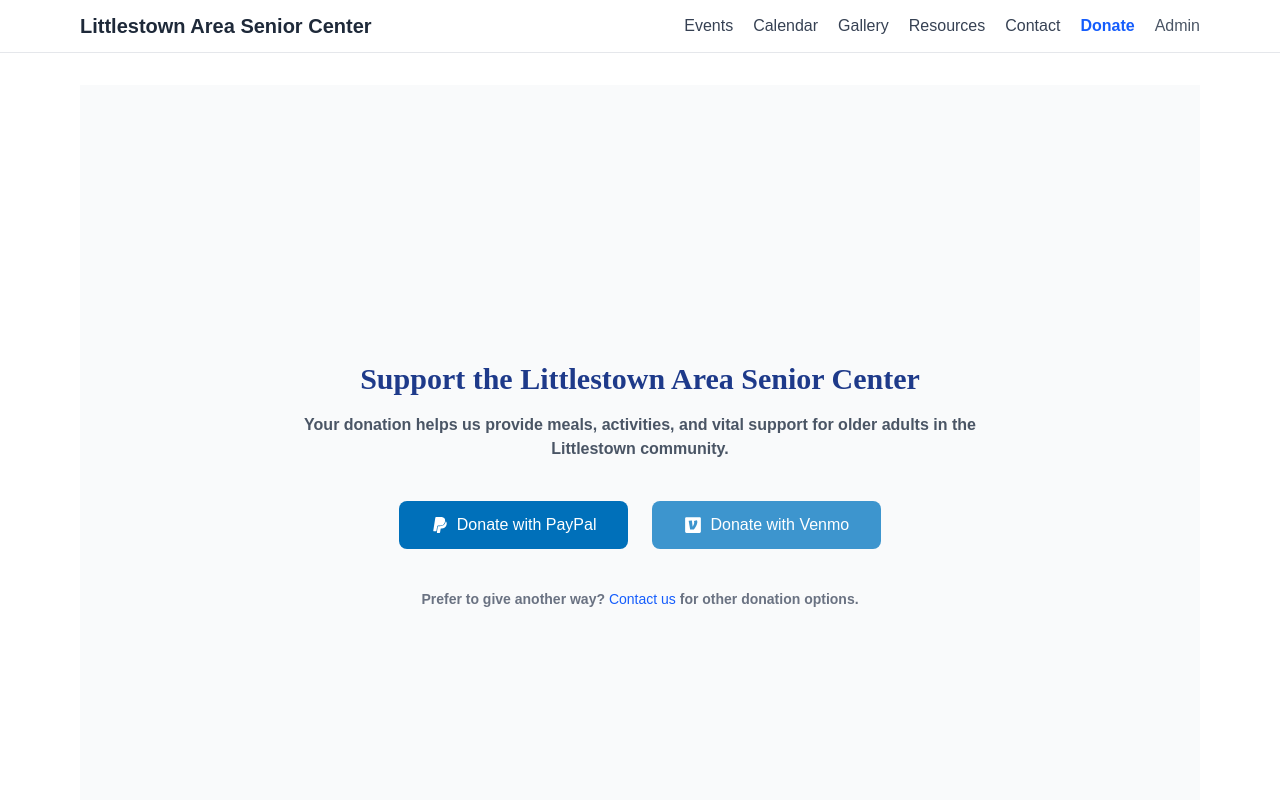
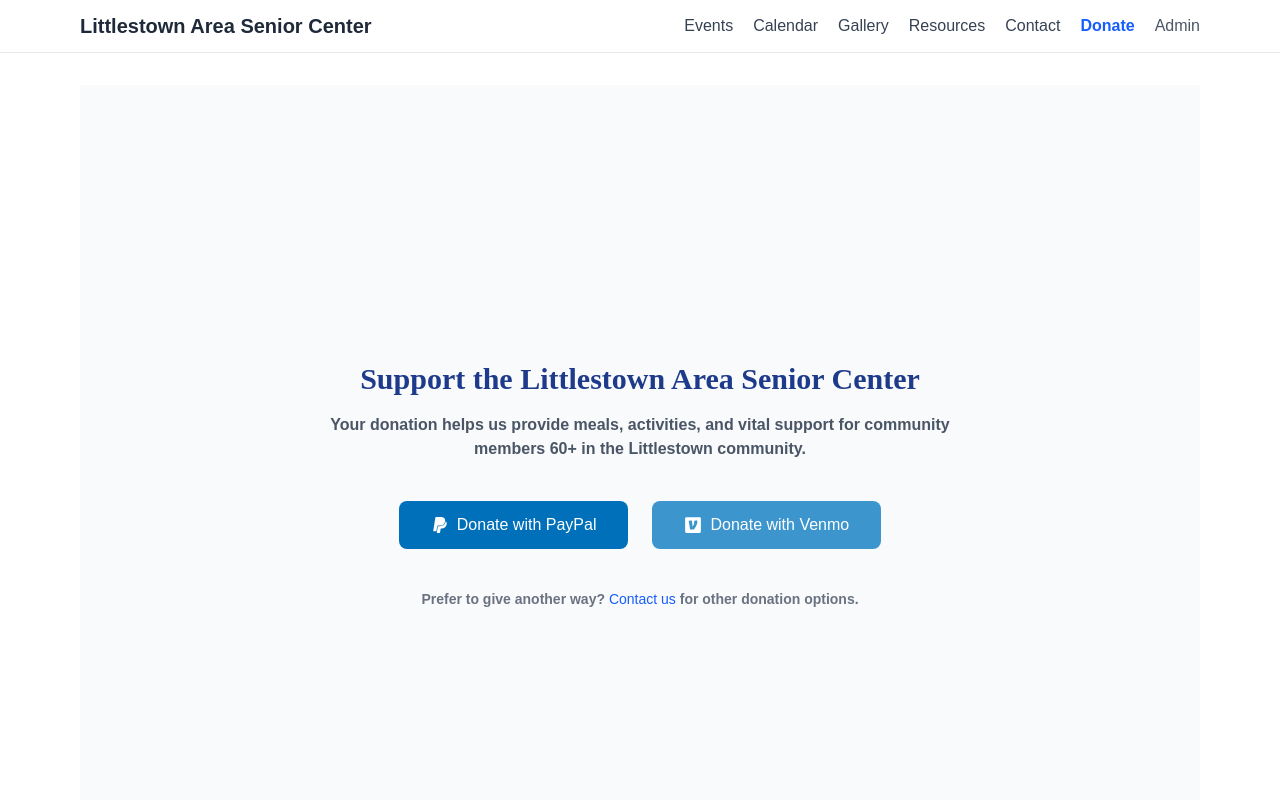
Before and after one commit to 1232145/lasc, a Next.js app: page /donate in a window 1280 px wide. Shown: the top 800 px of the page. Built offline with nearby package versions, Linux system fonts and the light colour scheme.

Commit message:
minor text changes

```diff
--- a/app/donate/page.tsx
+++ b/app/donate/page.tsx
@@ -18,7 +18,7 @@ export default function DonatePage() {
         </h1>
         <p className="text-gray-600 mb-10">
           Your donation helps us provide meals, activities, and vital support
-          for older adults in the Littlestown community.
+          for community members 60+ in the Littlestown community.
         </p>
 
         {/* Buttons */}
--- a/app/resources/page.tsx
+++ b/app/resources/page.tsx
@@ -4,7 +4,7 @@ import { ExternalLink } from "lucide-react";
 export const metadata = {
   title: "Resources | Littlestown Area Senior Center",
   description:
-    "Helpful links, programs, and services for older adults in the Littlestown area.",
+    "Helpful links, programs, and services for community members 60+ in the Littlestown area.",
 };
 
 export default async function ResourcesPage() {
--- a/components/AboutSection.tsx
+++ b/components/AboutSection.tsx
@@ -78,11 +78,6 @@ export default async function AboutSection() {
             <p className="text-gray-500">Board information coming soon.</p>
           )}
         </div>
-
-        <p className="text-gray-700 text-center">
-          <strong>Meetings:</strong> Held the first Wednesday of each month at
-          11:00 AM.
-        </p>
       </div>
     </section>
   );
```
